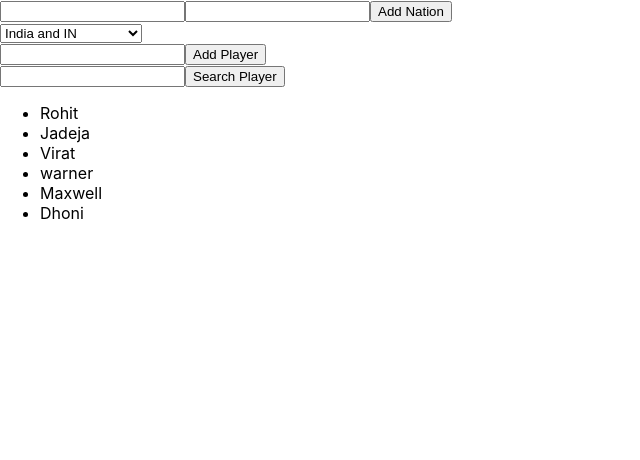
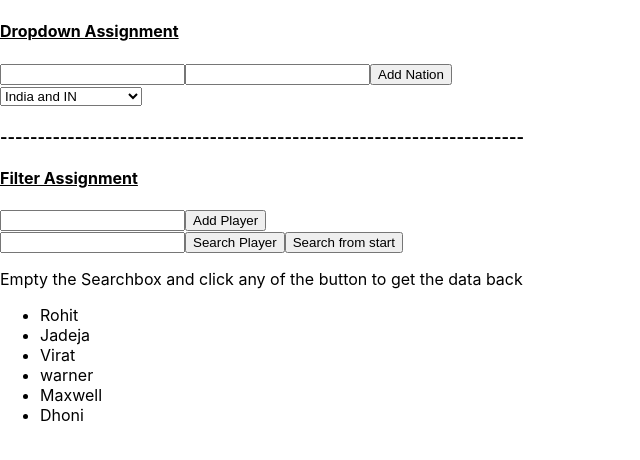
Before and after one commit to ShivamManiMaurya/Resume-builder, a React (Create React App) app: page / in a window 1280 px wide. Shown: the top 460 px of the page, without its empty margins (0-640 px from the left). Built offline with nearby package versions, Linux system fonts and the light colour scheme.

Commit message:
ch6 - assignment 2.1 done

```diff
--- a/src/App.js
+++ b/src/App.js
@@ -5,7 +5,12 @@ import NationDropdown from "./otherAssignments/NationDropdown";
 function App() {
     return (
         <div className="App">
+            <h4 style={{ textDecoration: "underline" }}>Dropdown Assignment</h4>
             <NationDropdown />
+            <h4>
+                ----------------------------------------------------------------------
+            </h4>
+            <h4 style={{ textDecoration: "underline" }}>Filter Assignment</h4>
             <FilteredList />
         </div>
     );
--- /dev/null
+++ b/src/otherAssignments/AddPlayer.js
@@ -0,0 +1,32 @@
+import React, { useState } from "react";
+
+const AddPlayer = ({ getPlayer }) => {
+    const [player, setPlayer] = useState({ name: "" });
+
+    const handleChange = (e) => {
+        setPlayer({ ...player, [e.target.name]: e.target.value });
+    };
+
+    const handleSubmit = (e) => {
+        e.preventDefault();
+        e.stopPropagation();
+
+        getPlayer(player);
+    };
+
+    return (
+        <>
+            <form action="">
+                <input
+                    type="text"
+                    name="name"
+                    onChange={handleChange}
+                    value={player.name}
+                />
+                <button onClick={handleSubmit}>Add Player</button>
+            </form>
+        </>
+    );
+};
+
+export default AddPlayer;
--- a/src/otherAssignments/FilteredList.js
+++ b/src/otherAssignments/FilteredList.js
@@ -1,4 +1,6 @@
-import React, { useEffect, useState } from "react";
+import React, { useState } from "react";
+import AddPlayer from "./AddPlayer";
+import List from "./List";
 
 const FilteredList = () => {
     const defaultVal = [
@@ -11,28 +13,17 @@ const FilteredList = () => {
     ];
 
     const [players, setPlayers] = useState(defaultVal);
-    const [player, setPlayer] = useState({ name: "" });
     const [seachText, setSearchText] = useState("");
-    const [updatedVal, setUpdatedVal] = useState([]);
-
-    const handleChange = (e) => {
-        setPlayer({ ...player, [e.target.name]: e.target.value });
-    };
-
-    const handleSubmit = (e) => {
-        e.preventDefault();
-        e.stopPropagation();
-        setPlayers([...players, player]);
-    };
+    const [updatedVal, setUpdatedVal] = useState(defaultVal);
+    const [disable, setDisable] = useState(false);
 
     const handleSearchChange = (e) => {
         setSearchText(e.target.value);
-        console.log(seachText);
     };
 
     const handleSearch = (e) => {
         e.preventDefault();
-        console.log("runs");
+
         if (seachText === "") {
             setPlayers(updatedVal);
         } else {
@@ -41,35 +32,63 @@ const FilteredList = () => {
                     .toLowerCase()
                     .includes(seachText.toLowerCase());
             });
-            setUpdatedVal(players);
             setPlayers(val);
         }
     };
 
+    const handleSearchByAlphabet = () => {
+        if (seachText === "") {
+            setPlayers(updatedVal);
+            setDisable(false);
+        } else {
+            const val = players.filter((player) => {
+                let pval = "";
+
+                for (let i = 0; i < seachText.length; i++) {
+                    if (
+                        player.name.toLowerCase()[i] !==
+                        seachText.toLowerCase()[i]
+                    ) {
+                        return "";
+                    } else if (i === seachText.length - 1) {
+                        pval = player;
+                    }
+                }
+
+                setDisable(true);
+
+                return pval;
+            });
+            setPlayers(val);
+        }
+    };
+
+    const handlePlayers = (player) => {
+        setPlayers([...players, player]);
+        setUpdatedVal([...updatedVal, player]);
+    };
+
     return (
         <div>
-            <form action="">
-                <input
-                    type="text"
-                    name="name"
-                    onChange={handleChange}
-                    value={player.name}
-                />
-                <button onClick={handleSubmit}>Add Player</button>
-            </form>
+            <AddPlayer getPlayer={handlePlayers} />
             <form action="">
                 <input
                     type="text"
                     value={seachText}
                     onChange={handleSearchChange}
                 />
-                <button onClick={handleSearch}>Search Player</button>
+                <button onClick={handleSearch} disabled={disable}>
+                    Search Player
+                </button>
+                <button type="button" onClick={handleSearchByAlphabet}>
+                    Search from start
+                </button>
+                <p>
+                    Empty the Searchbox and click any of the button to get the
+                    data back
+                </p>
             </form>
-            <ul>
-                {players?.map((player, index) => {
-                    return <li key={index}>{player.name}</li>;
-                })}
-            </ul>
+            <List players={players} />
         </div>
     );
 };
--- /dev/null
+++ b/src/otherAssignments/List.js
@@ -0,0 +1,15 @@
+import React from "react";
+
+const List = ({ players }) => {
+    return (
+        <>
+            <ul>
+                {players?.map((player, index) => {
+                    return <li key={index}>{player.name}</li>;
+                })}
+            </ul>
+        </>
+    );
+};
+
+export default List;
```
